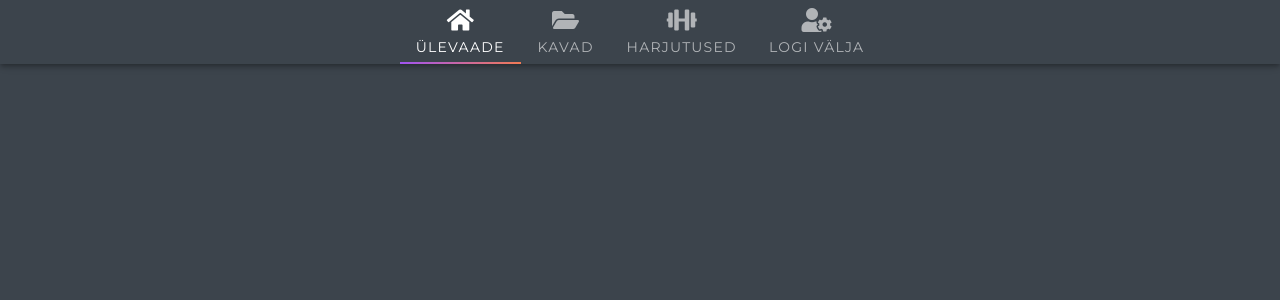
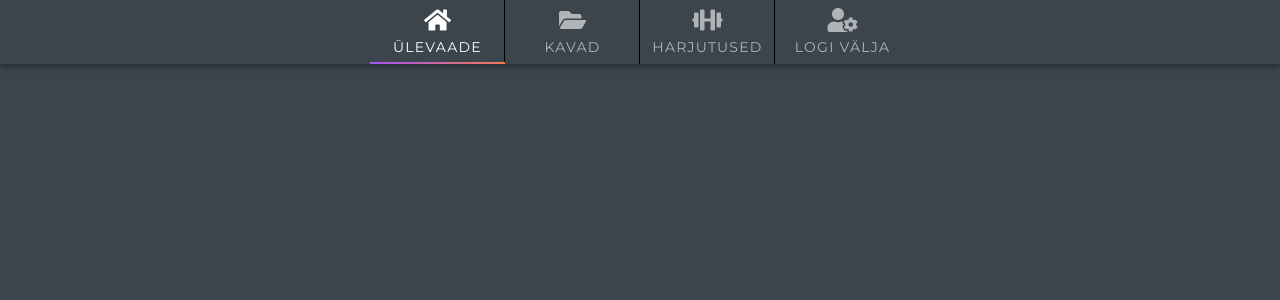
Before and after one commit to fredvunkiktkhk/fitfuture, a Vue app: page / in a window 1280 px wide. Shown: the top 300 px of the page. Built offline with nearby package versions, Linux system fonts and the light colour scheme; a small style sheet from the web is missing.

Commit message:
#170664166 Header style

```diff
--- a/package.json
+++ b/package.json
@@ -3,7 +3,7 @@
   "version": "0.1.0",
   "private": true,
   "scripts": {
-    "serve": "vue-cli-service serve",
+    "dev": "vue-cli-service serve",
     "build": "vue-cli-service build",
     "lint": "vue-cli-service lint"
   },
--- a/src/components/Header.vue
+++ b/src/components/Header.vue
@@ -1,6 +1,6 @@
 <template>
     <v-app-bar absolute dark color="#3C444C">
-            <v-tabs color="#FFF" active-class="" centered icons-and-text background-color="none">
+        <v-tabs color="#FFF" active-class="" slider-color="transparent" centered icons-and-text background-color="none">
             <v-tab href="#home">ÜLEVAADE
                 <v-icon>fa-home</v-icon>
             </v-tab>
@@ -18,16 +18,30 @@
 </template>
 
 <script>
-    export default {
-
-    };
+    export default {};
 </script>
 
 <style>
     .v-tabs-slider {
         background: linear-gradient(to left, #F27A54, #A154F2);
     }
-    .v-tab--active:active :hover :focus{
-        background: transparent;
+
+    .v-tab {
+        width: 135px;
     }
+
+    .v-tab::after {
+        content: '';
+        position: absolute;
+        right: 0;
+        height: 100%;
+        width: 1px;
+        color: transparent;
+        background: #000;
+    }
+
+    .v-tab:last-child::after {
+        display: none;
+    }
+
 </style>
```
Lines whose indentation alone changed are shown as unchanged.
